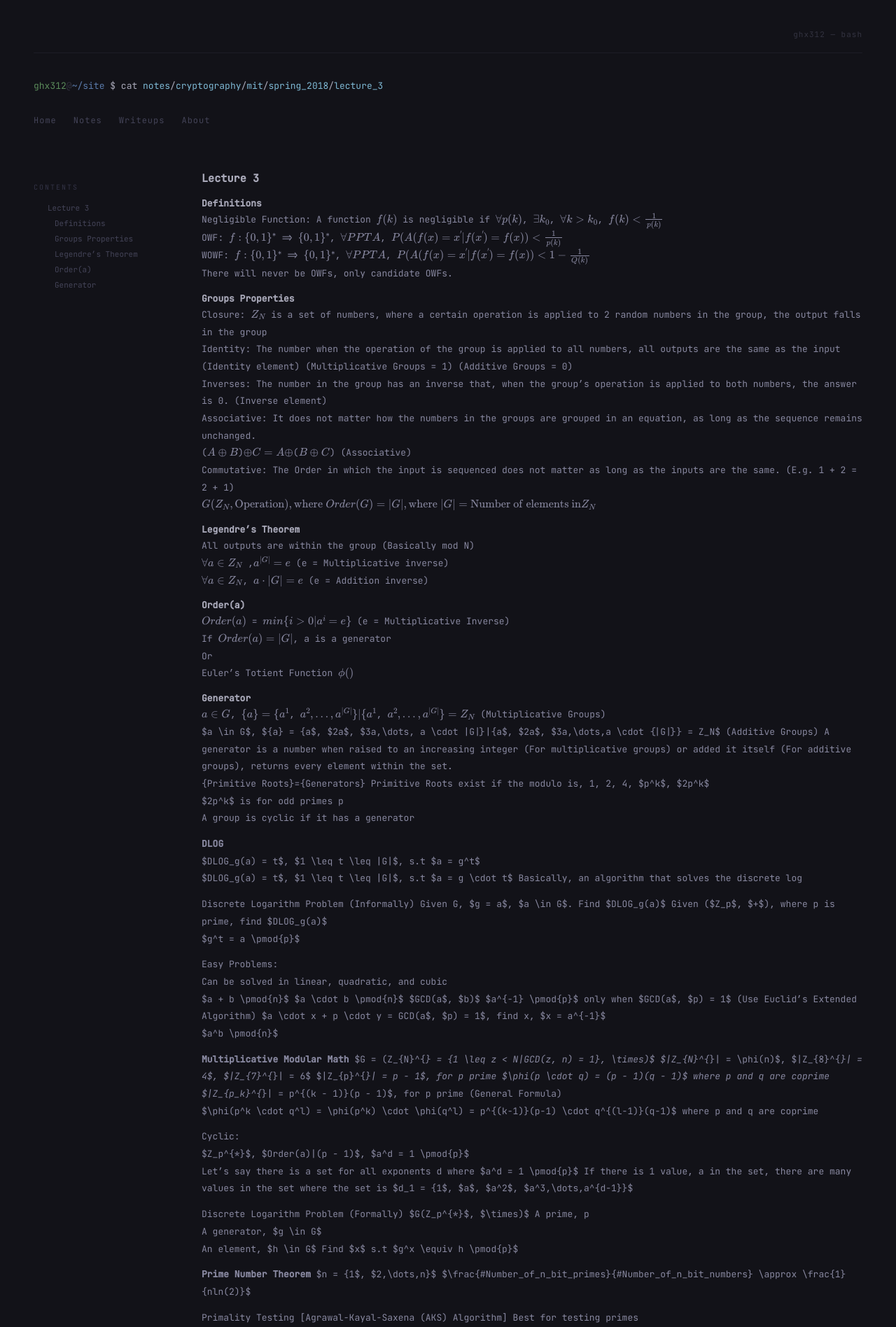
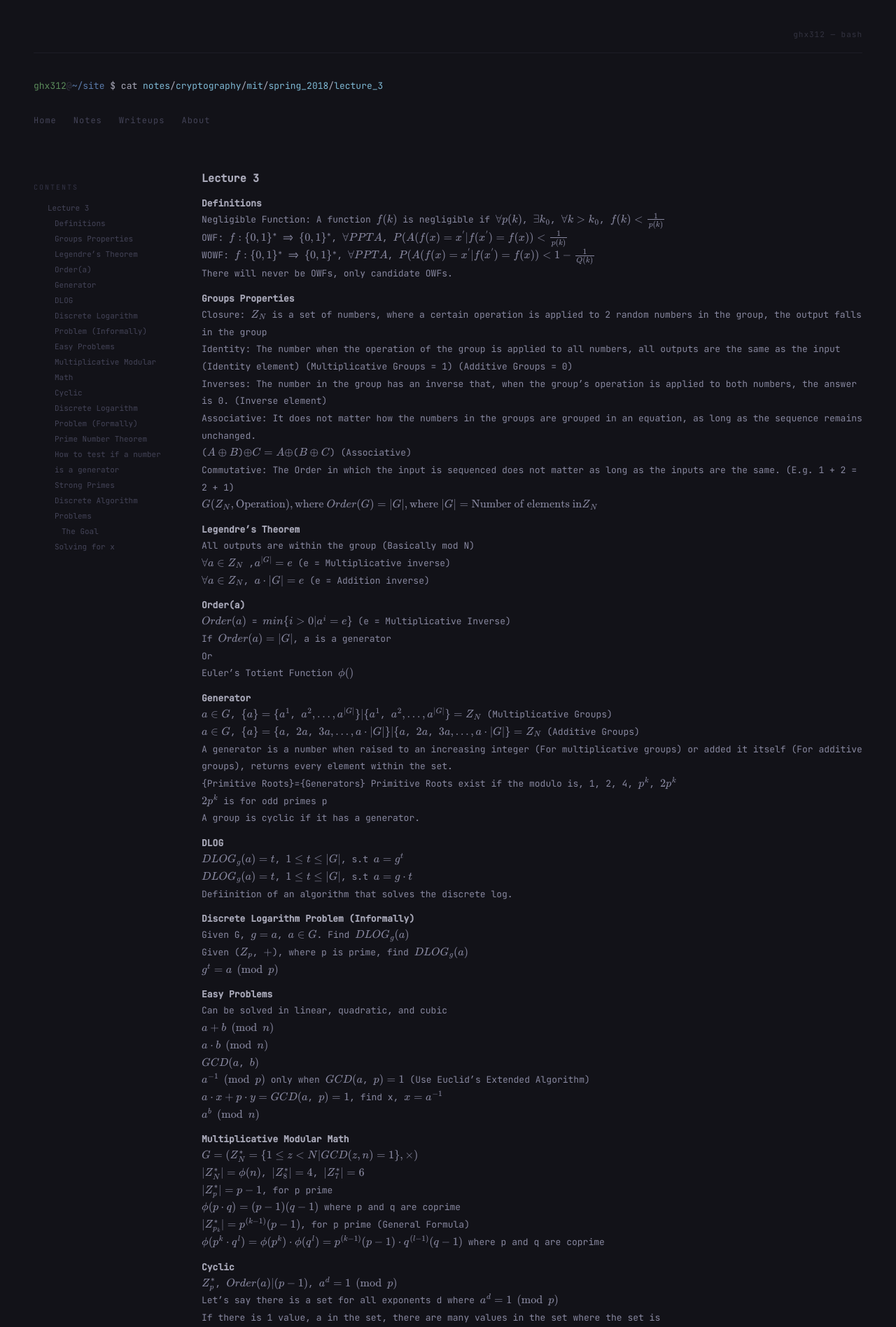
Before and after one commit to ghx312/ghx312.github.io, a Jekyll site: the page built from _pages/notes/cryptography/mit/MIT 6.875 Spring 2018/Lecture_3.md, in a window 1280 px wide. Shown: the top 1896 px of the page at 70% size. Built offline with Jekyll 4.4.1, drawn with Linux system fonts in a browser that asks for light colours; some of the changed text lies outside the part shown.

```diff
--- a/_pages/notes/cryptography/mit/MIT 6.875 Spring 2018/Lecture_3.md
+++ b/_pages/notes/cryptography/mit/MIT 6.875 Spring 2018/Lecture_3.md
@@ -36,89 +36,89 @@
 
 #### **Generator**
 $$a \in G$$, $$\{a\} = \{a^1$$, $$a^2,\dots,a^{|G|}\}|\{a^1$$, $$a^2,\dots,a^{|G|}\} = Z_N$$ (Multiplicative Groups)
-$a \in G$, $\{a\} = \{a$, $2a$, $3a,\dots, a \cdot |G|\}|\{a$, $2a$, $3a,\dots,a \cdot {|G|}\} = Z_N$ (Additive Groups)
+$$a \in G$$, $$\{a\} = \{a$$, $$2a$$, $$3a,\dots, a \cdot |G|\}|\{a$$, $$2a$$, $$3a,\dots,a \cdot {|G|}\} = Z_N$$ (Additive Groups)
 A generator is a number when raised to an increasing integer (For multiplicative groups) or added it itself (For additive groups), returns every element within the set.
-{Primitive Roots}={Generators} Primitive Roots exist if the modulo is, 1, 2, 4, $p^k$, $2p^k$
-$2p^k$ is for odd primes p
-A group is cyclic if it has a generator
+{Primitive Roots}={Generators} Primitive Roots exist if the modulo is, 1, 2, 4, $$p^k$$, $$2p^k$$
+$$2p^k$$ is for odd primes p
+A group is cyclic if it has a generator.
 
-**DLOG**
-$DLOG_g(a) = t$, $1 \leq t \leq |G|$, s.t $a = g^t$
-$DLOG_g(a) = t$, $1 \leq t \leq |G|$, s.t $a = g \cdot t$
-Basically, an algorithm that solves the discrete log
+#### **DLOG**
+$$DLOG_g(a) = t$$, $$1 \leq t \leq |G|$$, s.t $$a = g^t$$
+$$DLOG_g(a) = t$$, $$1 \leq t \leq |G|$$, s.t $$a = g \cdot t$$
+Defiinition of an algorithm that solves the discrete log.
 
-Discrete Logarithm Problem (Informally)
-Given G, $g = a$, $a \in G$. Find $DLOG_g(a)$
-Given ($Z_p$, $+$), where p is prime, find $DLOG_g(a)$
-$g^t = a \pmod{p}$
+#### **Discrete Logarithm Problem (Informally)**
+Given G, $$g = a$$, $$a \in G$$. Find $$DLOG_g(a)$$
+Given ($$Z_p$$, $$+$$), where p is prime, find $$DLOG_g(a)$$
+$$g^t = a \pmod{p}$$
 
-Easy Problems:
+#### **Easy Problems**
 Can be solved in linear, quadratic, and cubic
-$a + b \pmod{n}$
-$a \cdot b \pmod{n}$
-$GCD(a$, $b)$
-$a^{-1} \pmod{p}$ only when $GCD(a$, $p) = 1$ (Use Euclid's Extended Algorithm)
-$a \cdot x + p \cdot y = GCD(a$, $p) = 1$, find x, $x = a^{-1}$
-$a^b \pmod{n}$
+$$a + b \pmod{n}$$
+$$a \cdot b \pmod{n}$$
+$$GCD(a$$, $$b)$$
+$$a^{-1} \pmod{p}$$ only when $$GCD(a$$, $$p) = 1$$ (Use Euclid's Extended Algorithm)
+$$a \cdot x + p \cdot y = GCD(a$$, $$p) = 1$$, find x, $$x = a^{-1}$$
+$$a^b \pmod{n}$$
 
-**Multiplicative Modular Math**
-$G = (Z_{N}^{*} = \{1 \leq z < N|GCD(z, n) = 1\}, \times)$
-$|Z_{N}^{*}| = \phi(n)$, $|Z_{8}^{*}| = 4$, $|Z_{7}^{*}| = 6$
-$|Z_{p}^{*}| = p - 1$, for p prime
-$\phi(p \cdot q) = (p - 1)(q - 1)$ where p and q are coprime
-$|Z_{p_k}^{*}| = p^{(k - 1)}(p - 1)$, for p prime (General Formula)
-$\phi(p^k \cdot q^l) = \phi(p^k) \cdot \phi(q^l) = p^{(k-1)}(p-1) \cdot q^{(l-1)}(q-1)$ where p and q are coprime
+#### **Multiplicative Modular Math**
+$$G = (Z_{N}^{*} = \{1 \leq z < N|GCD(z, n) = 1\}, \times)$$
+$$|Z_{N}^{*}| = \phi(n)$$, $$|Z_{8}^{*}| = 4$$, $$|Z_{7}^{*}| = 6$$
+$$|Z_{p}^{*}| = p - 1$$, for p prime
+$$\phi(p \cdot q) = (p - 1)(q - 1)$$ where p and q are coprime
+$$|Z_{p_k}^{*}| = p^{(k - 1)}(p - 1)$$, for p prime (General Formula)
+$$\phi(p^k \cdot q^l) = \phi(p^k) \cdot \phi(q^l) = p^{(k-1)}(p-1) \cdot q^{(l-1)}(q-1)$$ where p and q are coprime
 
-Cyclic:
-$Z_p^{*}$, $Order(a)|(p - 1)$, $a^d = 1 \pmod{p}$
-Let's say there is a set for all exponents d where $a^d = 1 \pmod{p}$
+#### **Cyclic**
+$$Z_p^{*}$$, $$Order(a)|(p - 1)$$, $$a^d = 1 \pmod{p}$$
+Let's say there is a set for all exponents d where $$a^d = 1 \pmod{p}$$
 If there is 1 value, a in the set, there are many values in the set where the set is
-$d_1 = \{1$, $a$, $a^2$, $a^3,\dots,a^{d-1}\}$
+$$d_1 = \{1$$, $$a$$, $$a^2$$, $$a^3,\dots,a^{d-1}\}$$
 
-Discrete Logarithm Problem (Formally)
-$G(Z_p^{*}$, $\times)$
+#### **Discrete Logarithm Problem (Formally)**
+$$G(Z_p^{*}$$, $$\times)$$
 A prime, p
-A generator, $g \in G$
-An element, $h \in G$
-Find $x$ s.t
-$g^x \equiv h \pmod{p}$
+A generator, $$g \in G$$
+An element, $$h \in G$$
+Find $$x$$ s.t
+$$g^x \equiv h \pmod{p}$$
 
-**Prime Number Theorem**
-$n = \{1$, $2,\dots,n\}$
-$\frac{\#Number\_of\_n\_bit\_primes}{\#Number\_of\_n\_bit\_numbers} \approx \frac{1}{nln(2)}$
+#### **Prime Number Theorem**
+$$n = \{1$$, $$2,\dots,n\}$$
+$$\frac{\#Number\_of\_n\_bit\_primes}{\#Number\_of\_n\_bit\_numbers} \approx \frac{1}{nln(2)}$$
 
 Primality Testing \[Agrawal-Kayal-Saxena (AKS) Algorithm\]
 Best for testing primes
 
-How to test if a number is a generator
-$\phi(n) = p - 1 = \prod q_1^{k_n}$
-$g^{\frac{\phi(n)}{q_i}} \pmod{n}$
+#### **How to test if a number is a generator**
+$$\phi(n) = p - 1 = \prod q_1^{k_n}$$
+$$g^{\frac{\phi(n)}{q_i}} \pmod{n}$$
 In simple terms, separate the totient of p into its prime factors, then check using the algorithm below, if none of the answer are 1, g is a generator
 
-**Strong Primes**
-$p = \vartheta q + 1$, where q is prime, $\vartheta$ is an integer
+#### **Strong Primes**
+$$p = \vartheta q + 1$$, where q is prime, $$\vartheta$$ is an integer
 or
-$p - 1 = \vartheta q$
-In simple terms, this ensures that $p - 1$ is not a number that only consists of small factors, making it easy to find the $\phi(p)$. This helps to keep p is a safe prime, not vulnerable to totient formula attacks
+$$p - 1 = \vartheta q$$
+In simple terms, this ensures that $$p - 1$$ is not a number that only consists of small factors, making it easy to find the $$\phi(p)$$. This helps to keep p is a safe prime, not vulnerable to totient formula attacks
 
-**Discrete Algorithm Problems**
-$F = \{F_{n^{'}}$ $D_{n^{'}}\}_{n \in N}$
-$F_n = \{f:D_n$->$R_n\}$ (A function that gives the corresponding output from the input)
+#### **Discrete Algorithm Problems**
+$$F = \{F_{n^{'}}$$ $$D_{n^{'}}\}_{n \in N}$$
+$$F_n = \{f:D_n$$->$$R_n\}$$ (A function that gives the corresponding output from the input)
 
-The goal
-→ Sample a $f_y \in F_N$ in $poly(n)$ time (Finding an OWF)
-→ Sample an element in $D_n$ in $poly(n)$ time (Finding an element)
-→ $f_y$ in $poly(n)$ (Computing the function)
-$EXP_{p,g}(x) = g^x \pmod{p}$, where p is an n-bit prime, g is a generator of Zp\*
-$D_n = \{0,1,2,\dots,p-2\}$ (Domain of D, or valid inputs of D)
-$Z_{p}^{*} = R_n$ (Outputs of all valid inputs)
-$len(D_n) = len(R_n)$ (There is a unique output for every valid input)
+##### **The Goal**
+→ Sample a $$f_y \in F_N$$ in $$poly(n)$$ time (Finding an OWF)
+→ Sample an element in $$D_n$$ in $$poly(n)$$ time (Finding an element)
+→ $$f_y$$ in $$poly(n)$$ (Computing the function)
+$$EXP_{p,g}(x) = g^x \pmod{p}$$, where p is an n-bit prime, g is a generator of Zp\*
+$$D_n = \{0,1,2,\dots,p-2\}$$ (Domain of D, or valid inputs of D)
+$$Z_{p}^{*} = R_n$$ (Outputs of all valid inputs)
+$$len(D_n) = len(R_n)$$ (There is a unique output for every valid input)
 
-In simple terms, there are a family of problems known as $F_n$, where there are $D_n$ inputs and $R_n$ outputs, and an example of one of the members of this family is $DLOG()$
+In simple terms, there are a family of problems known as $$F_n$$, where there are $$D_n$$ inputs and $$R_n$$ outputs, and an example of one of the members of this family is $$DLOG()$$
 
-Solving for x:
-$a = g^x = g^{x_1 \cdot m + x_2}$, $m \approx \sqrt{p}$
-$a \cdot g^{-x_2} = (g^{m})^{x_1}$
+#### **Solving for x**
+$$a = g^x = g^{x_1 \cdot m + x_2}$$, $$m \approx \sqrt{p}$$
+$$a \cdot g^{-x_2} = (g^{m})^{x_1}$$
 
 Algorithm to find $\sqrt{p}$ in polynomial time/Solve DLP:
 Compute all values of $g^{-x_2}$ for $x_2 \in \{0,1,2,3,4,5,\dots,m-1\}$
```
